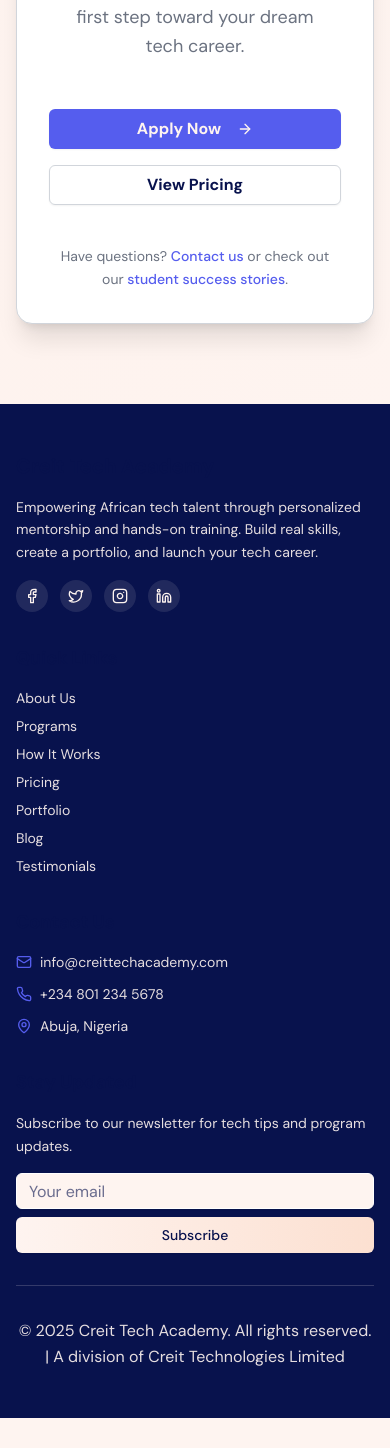
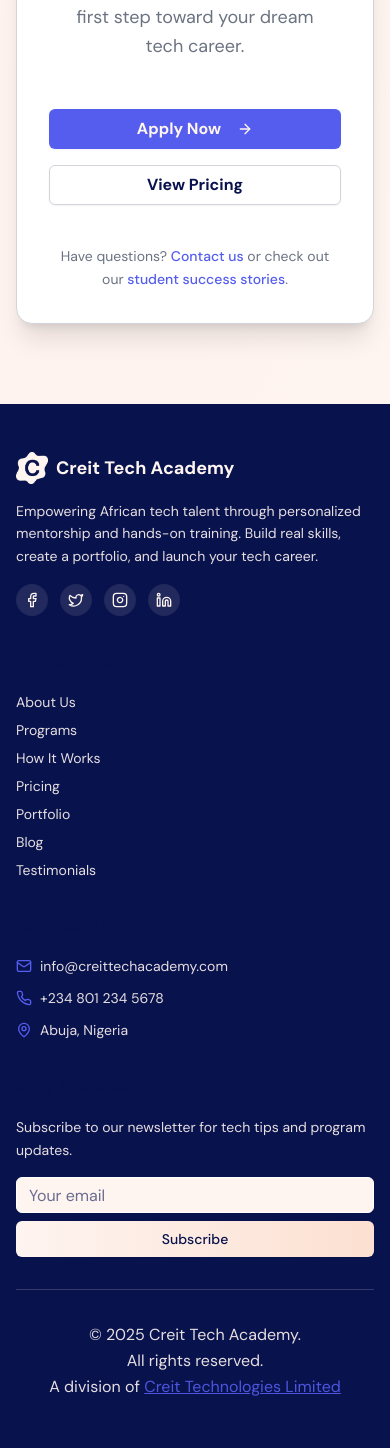
Before and after one commit to alaerejones/v0-creit-tech-academy-website, a Next.js app: page / in a window 390 px wide. Shown: the part 7523-8971 px from the top of the page. Before the commit the page ends 8941 px from the top, so only its background shows below. Built offline with nearby package versions, Linux system fonts and the light colour scheme.

Commit message:
feat: update footer with light logo and responsive copyright
Add light logo and "Creit Tech Academy" text; update copyright with line breaks and clickable link.

Co-authored-by: JONES-ERE ALAERE (MISSJONES_TECH)  <110303732+alaerejones@users.noreply.github.com>

```diff
--- a/components/footer.tsx
+++ b/components/footer.tsx
@@ -1,4 +1,5 @@
 import Link from "next/link"
+import Image from "next/image"
 import { Facebook, Twitter, Instagram, Linkedin, Mail, Phone, MapPin } from "lucide-react"
 import { Button } from "@/components/ui/button"
 import { Input } from "@/components/ui/input"
@@ -10,7 +11,16 @@ export function Footer() {
         <div className="grid gap-8 md:grid-cols-2 lg:grid-cols-4">
           {/* About Section */}
           <div>
-            <h3 className="mb-4 text-xl font-bold">Creit Tech Academy</h3>
+            <Link href="/" className="mb-4 flex items-center gap-2">
+              <Image
+                src="/creit-logo-light.png"
+                alt="Creit Tech Academy Logo"
+                width={40}
+                height={40}
+                className="h-8 w-8 sm:h-10 sm:w-10"
+              />
+              <span className="text-lg font-bold text-[#FEF4F0] sm:text-xl">Creit Tech Academy</span>
+            </Link>
             <p className="mb-4 text-sm leading-relaxed opacity-90">
               Empowering African tech talent through personalized mentorship and hands-on training. Build real skills,
               create a portfolio, and launch your tech career.
@@ -144,9 +154,19 @@ export function Footer() {
 
         {/* Bottom Bar */}
         <div className="mt-8 border-t border-[#FEF4F0]/20 pt-8 text-center text-sm opacity-90">
-          <p>
-            &copy; {new Date().getFullYear()} Creit Tech Academy. All rights reserved. | A division of Creit
-            Technologies Limited
+          <p className="leading-relaxed">
+            &copy; {new Date().getFullYear()} Creit Tech Academy.
+            <br />
+            All rights reserved.
+            <br />A division of{" "}
+            <a
+              href="https://creittech.com"
+              target="_blank"
+              rel="noopener noreferrer"
+              className="text-primary underline transition-opacity hover:opacity-80"
+            >
+              Creit Technologies Limited
+            </a>
           </p>
         </div>
       </div>
```
Also changed, not shown: public/creit-logo-light.png (added).
